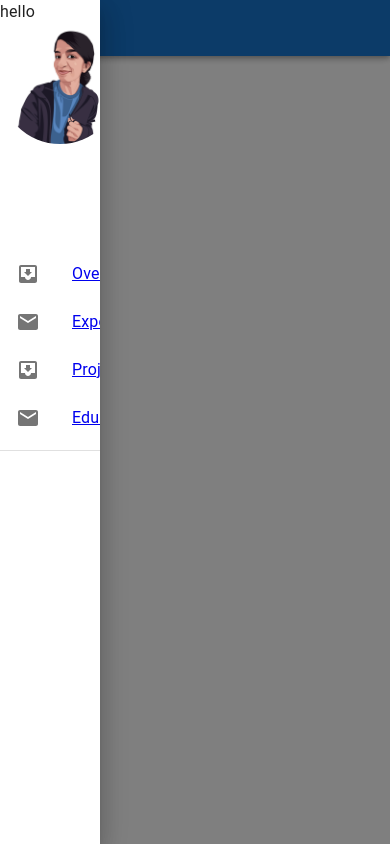
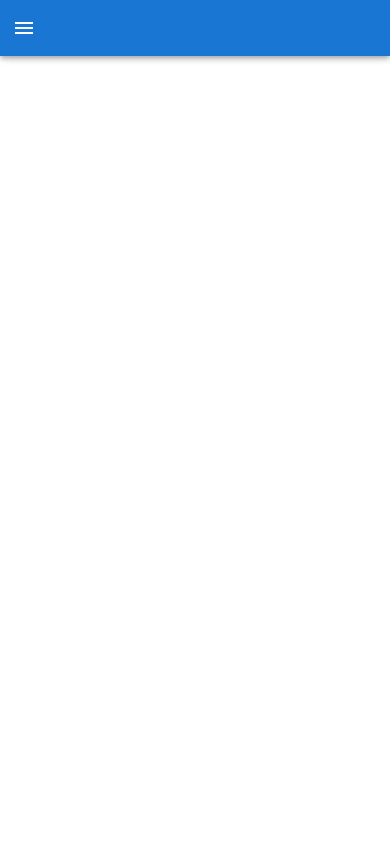
Before and after one commit to tinamthomas/tinamthomas.github.io, a React (Create React App) app: page / in a window 390 px wide. Built offline with nearby package versions, Linux system fonts and the light colour scheme.

Commit message:
Drawer open fix

```diff
--- a/package.json
+++ b/package.json
@@ -5,6 +5,7 @@
   "dependencies": {
     "@emotion/react": "^11.10.5",
     "@emotion/styled": "^11.10.5",
+    "@material-ui/icons": "^4.11.3",
     "@mui/icons-material": "^5.11.0",
     "@mui/material": "^5.11.7",
     "@testing-library/jest-dom": "^5.16.5",
--- a/src/App.tsx
+++ b/src/App.tsx
@@ -1,18 +1,20 @@
+import React from 'react';
+import MenuIcon from '@mui/icons-material/Menu';
+import { IconButton, Toolbar, Typography } from '@mui/material';
+import AppBar from '@mui/material/AppBar';
 import Box from '@mui/material/Box';
 import CssBaseline from '@mui/material/CssBaseline';
-import { createTheme, ThemeProvider } from '@mui/material/styles';
+import { createTheme } from '@mui/material/styles';
 import { Outlet } from "react-router-dom";
 import Menubar from './Menubar';
-import AppBar from '@mui/material/AppBar';
-import { IconButton, Toolbar, Typography } from '@mui/material';
-import MenuIcon from '@mui/icons-material/Menu';
 
 function App() {
-  const theme = createTheme();
   const drawerWidth = 240;
-
+  const [mobileOpen, setMobileOpen] = React.useState(false);
+  const handleDrawerToggle = () => {
+    setMobileOpen(!mobileOpen);
+  };
   return (
-    <ThemeProvider theme={theme}>
     <Box sx={{ display: 'flex' }}>
       <CssBaseline />
       <AppBar
@@ -27,20 +29,20 @@ function App() {
             color="inherit"
             aria-label="open drawer"
             edge="start"
-              //onClick={handleDrawerToggle}
+            onClick={handleDrawerToggle}
             sx={{ mr: 2, display: { sm: 'none' } }}
           >
             <MenuIcon />
           </IconButton>
-            <Typography variant="h6" noWrap component="div"/>
+          <Typography variant="h6" noWrap component="div" />
         </Toolbar>
       </AppBar>
       <Box
         component="nav"
-          sx={{ width: { sm: drawerWidth }, flexShrink: { sm: 0 },  }}
+        sx={{ width: { sm: drawerWidth }, flexShrink: { sm: 0 }, }}
         aria-label="mailbox folders"
       >
-          <Menubar />
+        <Menubar isMobile={mobileOpen} handleDrawerToggle/>
       </Box>
       <Box
         component="main"
@@ -50,7 +52,6 @@ function App() {
         <Outlet />
       </Box>
     </Box>
-    </ThemeProvider>
   );
 }
 
--- a/src/Menubar.tsx
+++ b/src/Menubar.tsx
@@ -1,3 +1,4 @@
+import React from 'react';
 import MailIcon from '@mui/icons-material/Mail';
 import InboxIcon from '@mui/icons-material/MoveToInbox';
 import Avatar from '@mui/material/Avatar';
@@ -51,7 +52,11 @@ const list = () => (
   </Grid >
 );
 
-function Menubar() {
+interface IMenuBar {
+  isMobile: boolean
+  handleDrawerToggle: any
+}
+function Menubar(props: IMenuBar) {
 
   return (
     <Box
@@ -59,6 +64,20 @@ function Menubar() {
       sx={{ width: { sm: drawerWidth }, flexShrink: { sm: 0 } }}
       aria-label="mailbox folders"
     >
+      <Drawer
+        variant="temporary"
+        open={props.isMobile}
+        onClose={props.handleDrawerToggle}
+        ModalProps={{
+          keepMounted: true, // Better open performance on mobile.
+        }}
+        sx={{
+          display: { xs: 'block', sm: 'none' },
+          '& .MuiDrawer-paper': { boxSizing: 'border-box', width: '100px' },
+        }}
+      >
+        {list()}
+      </Drawer>
       <Drawer
         variant="permanent"
         sx={{
@@ -68,20 +87,7 @@ function Menubar() {
         open>
         {list()}
       </Drawer>
-      <Drawer
-        variant="temporary"
-        open={true}
-        // onClose={handleDrawerToggle}
-        ModalProps={{
-          keepMounted: true, // Better open performance on mobile.
-        }}
-        sx={{
-          display: { xs: 'block', sm: 'none' },
-          '& .MuiDrawer-paper': { boxSizing: 'border-box', width: '100px' },
-        }}
-      >  hello
-        {list()}
-      </Drawer>
+
     </Box>
   );
 }
```
Also changed, not shown: 1 other file (tests, documents, lock files or other folders). Lines whose indentation alone changed are shown as unchanged.
